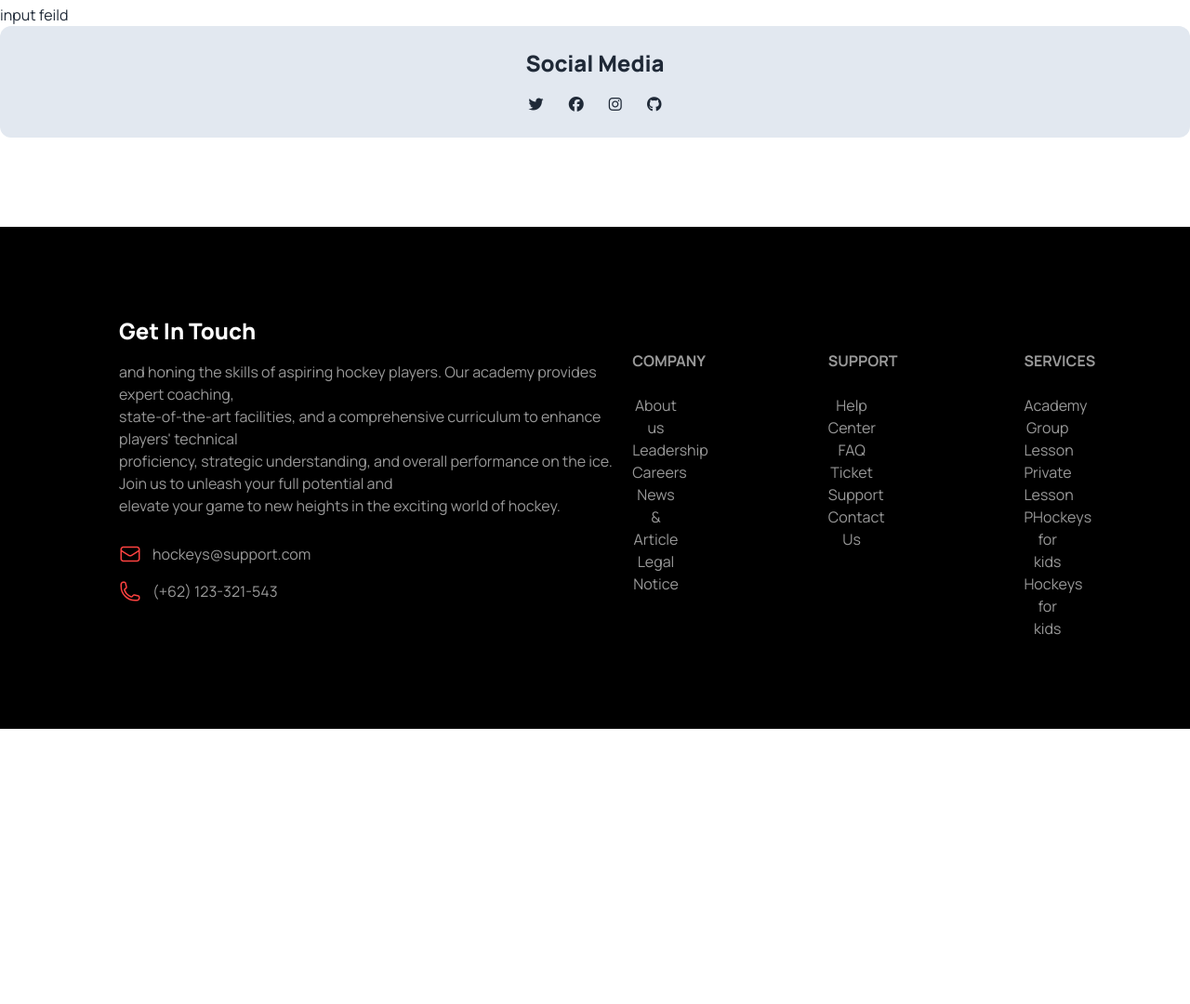
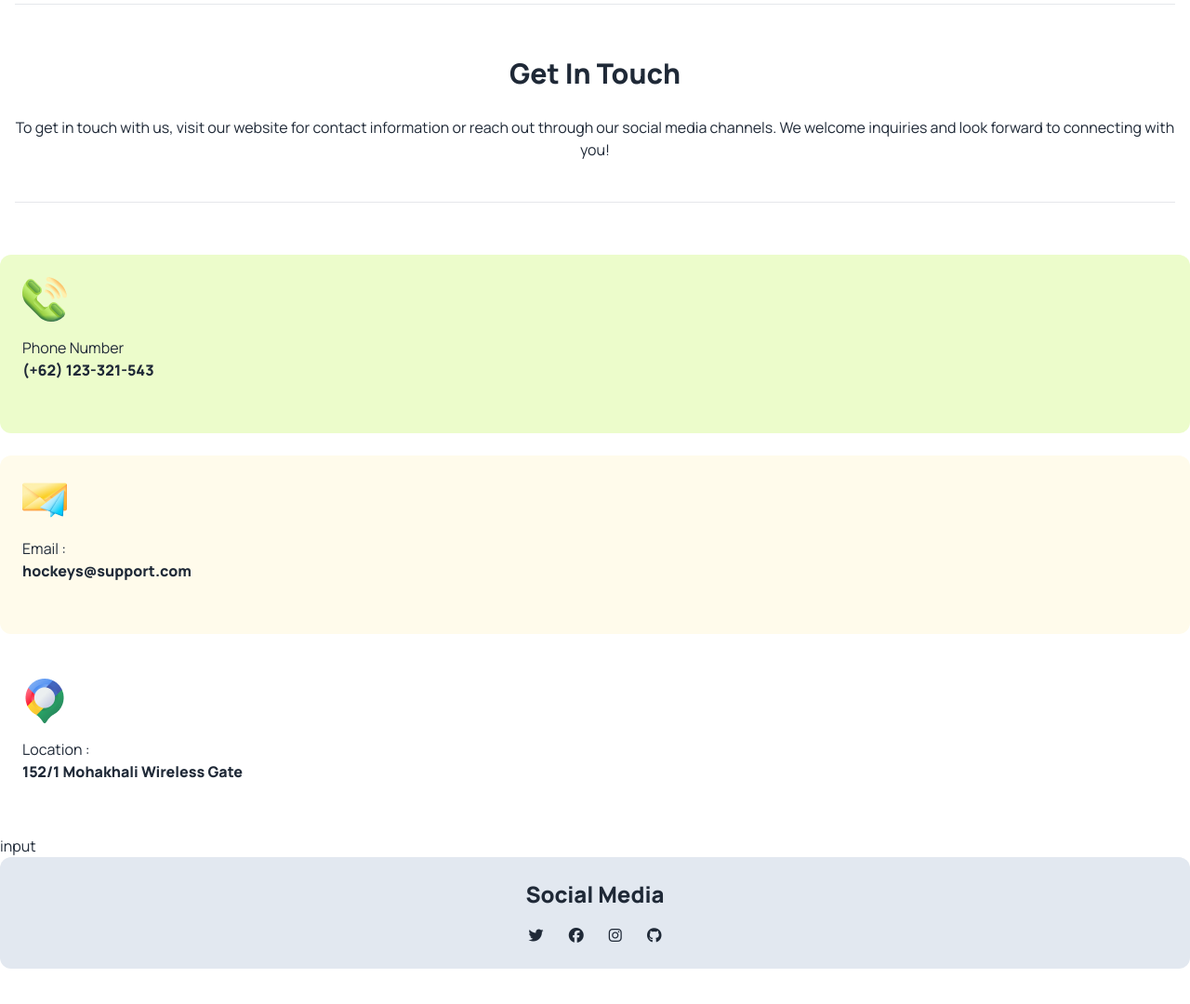
Before and after one commit to emonkhan500/hockey-assignment-3, a plain HTML site: page index.html in a window 1280 px wide. Shown: the part 4256-5336 px from the top of the page at 93% size. Before the commit the page ends 5040 px from the top, so only its background shows below. Drawn offline with nearby package versions, Linux system fonts and the light colour scheme.

Commit message:
90%complete

```diff
--- a/index.html
+++ b/index.html
@@ -656,7 +656,41 @@ A hockey club product includes merchandise (like jerseys and hats), digital offe
 
 <!-- Get In Touch -->
 <section class="container mx-auto">
-  <div > input feild</div>
+  <div class="text-center px-4">
+    <hr class="text-gray-500 mt-20 mb-9 lg:mb-14" />
+    <h1 class="text-3xl font-extrabold">Get In Touch</h1>
+    <p class="mt-7">
+
+      To get in touch with us, visit our website for contact information or reach out through our social media channels. We welcome inquiries and look forward to connecting with you!
+    </p>
+    <hr class="text-gray-500 mt-11 mb-9 lg:mb-14" />
+  </div>
+  <!-- flex -->
+  <div>
+    <!-- contact div -->
+    <div>
+      <div class="pt-6 px-6 bg-lime-100 rounded-xl">
+        <img class="mb-4" src="./Images/Group 1171275317.png" alt="">
+        <p>Phone Number</p>
+        <h1 class="font-extrabold pb-14">(+62) 123-321-543</h1>
+      </div>
+      <div class="pt-6 px-6 mt-6 mb-6 bg-amber-50 rounded-xl">
+        <img class="mb-4" src="./Images/Group 1171275318.png" alt="">
+        <p>Email : </p>
+        <h1 class="font-extrabold pb-14">hockeys@support.com</h1>
+      </div>
+      <div class="pt-6 px-6 bg-cyan-100rounded-xl">
+        <img class="mb-4" src="./Images/Group 1171275321.png" alt="">
+        <p>Location : </p>
+        <h1 class="font-extrabold pb-14">152/1 Mohakhali Wireless Gate</h1>
+      </div>
+
+    </div>
+    <!-- input div -->
+    <div>
+      <h1>input</h1>
+    </div>
+  </div>
   <div class="bg-slate-200 text-center rounded-xl  py-6 ">
     <h1 class="text-2xl font-extrabold">Social Media</h1>
     <div class="mt-4">
```
